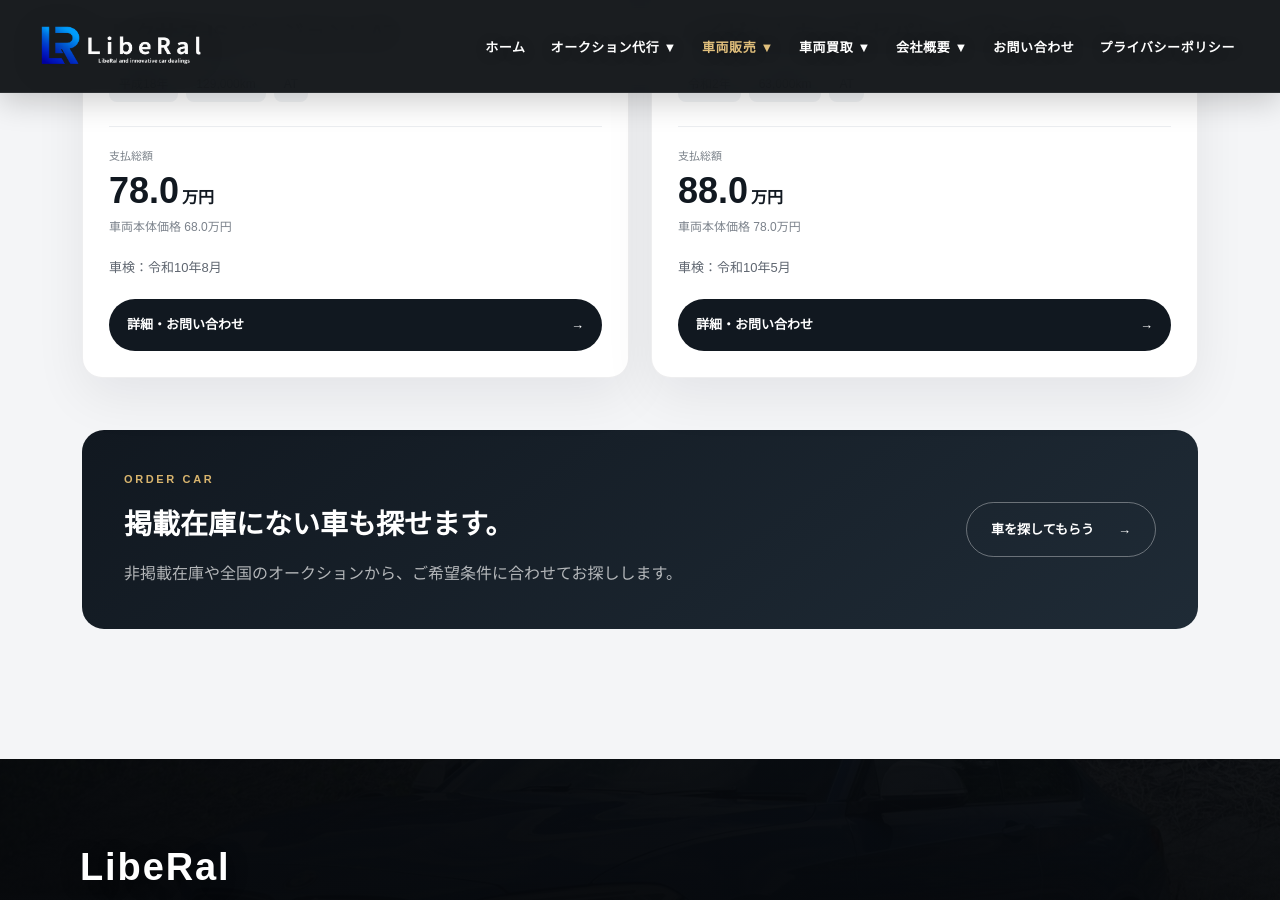
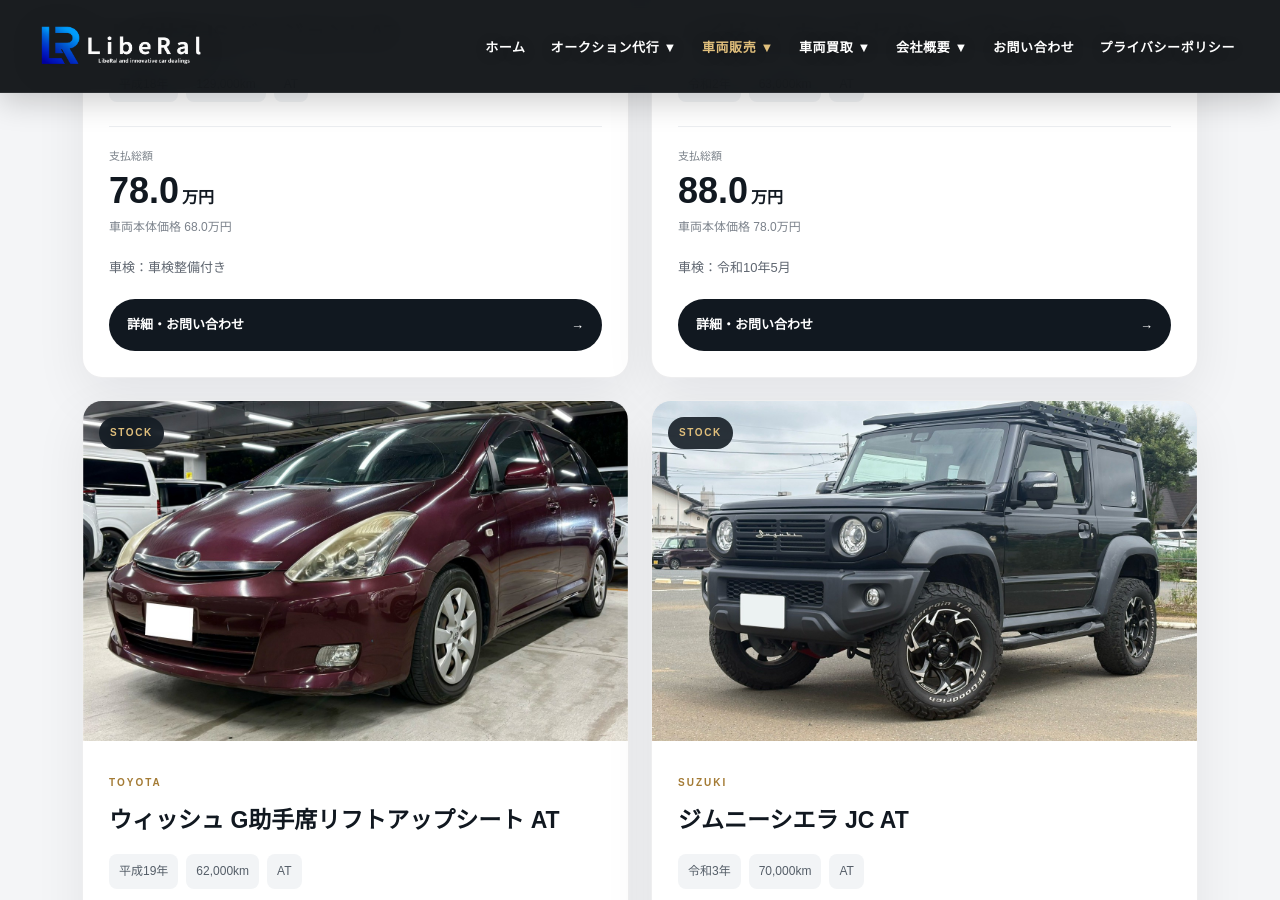
Before and after one commit to liberal0321/LibeRal., a Jekyll site: the page zaiko.html, which Jekyll copies as it is, in a window 1280 px wide and 900 px high, scrolled down 4023 px. Built offline with Jekyll 4.4.1, drawn with Linux system fonts in a browser that asks for light colours; some of the changed text lies outside the part shown.

Commit message:
Add files via upload

```diff
--- a/zaiko.html
+++ b/zaiko.html
@@ -220,7 +220,7 @@
             <p>車両本体価格 138.0万円</p>
           </div>
 
-          <p class="inspection">車検：令和10年8月</p>
+          <p class="inspection">車検：車検整備付き</p>
           <a href="contact.html?car=トヨタ%20チェイサー" class="detail-button">詳細・お問い合わせ <span>→</span></a>
         </div>
       </article>
@@ -375,7 +375,7 @@
             <p>車両本体価格 68.0万円</p>
           </div>
 
-          <p class="inspection">車検：令和10年8月</p>
+          <p class="inspection">車検：車検整備付き</p>
           <a href="contact.html?car=レクサス%20IS" class="detail-button">詳細・お問い合わせ <span>→</span></a>
         </div>
       </article>
@@ -408,6 +408,68 @@
 
           <p class="inspection">車検：令和10年5月</p>
           <a href="contact.html?car=ダイハツ%20ハイゼットカーゴ" class="detail-button">詳細・お問い合わせ <span>→</span></a>
+        </div>
+      </article>
+
+      <article class="car-card"
+        data-maker="トヨタ"
+        data-year="2007"
+        data-mileage="62000"
+        data-price="540000"
+        data-keywords="トヨタ ウィッシュ G助手席リフトアップシート AT ミニバン">
+        <div class="car-image">
+          <img src="zaiko9.jpg" alt="ウィッシュ G助手席リフトアップシート">
+          <span class="stock-badge">STOCK</span>
+        </div>
+        <div class="info">
+          <span class="car-maker">TOYOTA</span>
+          <h3>ウィッシュ G助手席リフトアップシート AT</h3>
+
+          <div class="spec-list">
+            <span>平成19年</span>
+            <span>62,000km</span>
+            <span>AT</span>
+          </div>
+
+          <div class="price-area">
+            <span>支払総額</span>
+            <strong>54.0<small>万円</small></strong>
+            <p>車両本体価格 44.0万円</p>
+          </div>
+
+          <p class="inspection">車検：車検整備付き</p>
+          <a href="contact.html?car=トヨタ%20ウィッシュ" class="detail-button">詳細・お問い合わせ <span>→</span></a>
+        </div>
+      </article>
+
+      <article class="car-card"
+        data-maker="スズキ"
+        data-year="2021"
+        data-mileage="70000"
+        data-price="3780000"
+        data-keywords="スズキ ジムニーシエラ JC AT SUV">
+        <div class="car-image">
+          <img src="zaiko10.jpg" alt="ジムニーシエラ JC">
+          <span class="stock-badge">STOCK</span>
+        </div>
+        <div class="info">
+          <span class="car-maker">SUZUKI</span>
+          <h3>ジムニーシエラ JC AT</h3>
+
+          <div class="spec-list">
+            <span>令和3年</span>
+            <span>70,000km</span>
+            <span>AT</span>
+          </div>
+
+          <div class="price-area">
+            <span>支払総額</span>
+            <strong>378.0<small>万円</small></strong>
+            <p>車両本体価格 368.0万円</p>
+          </div>
+
+          <p class="inspection">車検：令和10年4月</p>
+          <a href="contact.html?car=スズキ%20ジムニーシエラ" class="detail-button">詳細・お問い合わせ <span>→</span></a>
         </div>
       </article>
 
```
Also changed, not shown: zaiko10.jpg (added), zaiko9.jpg (added).
